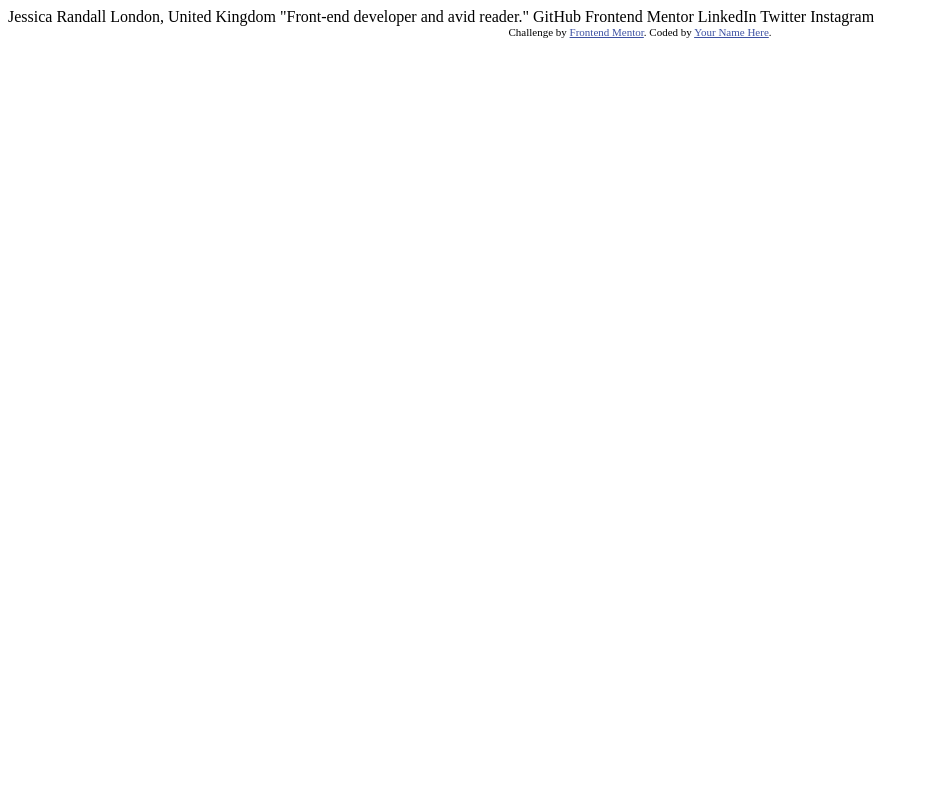
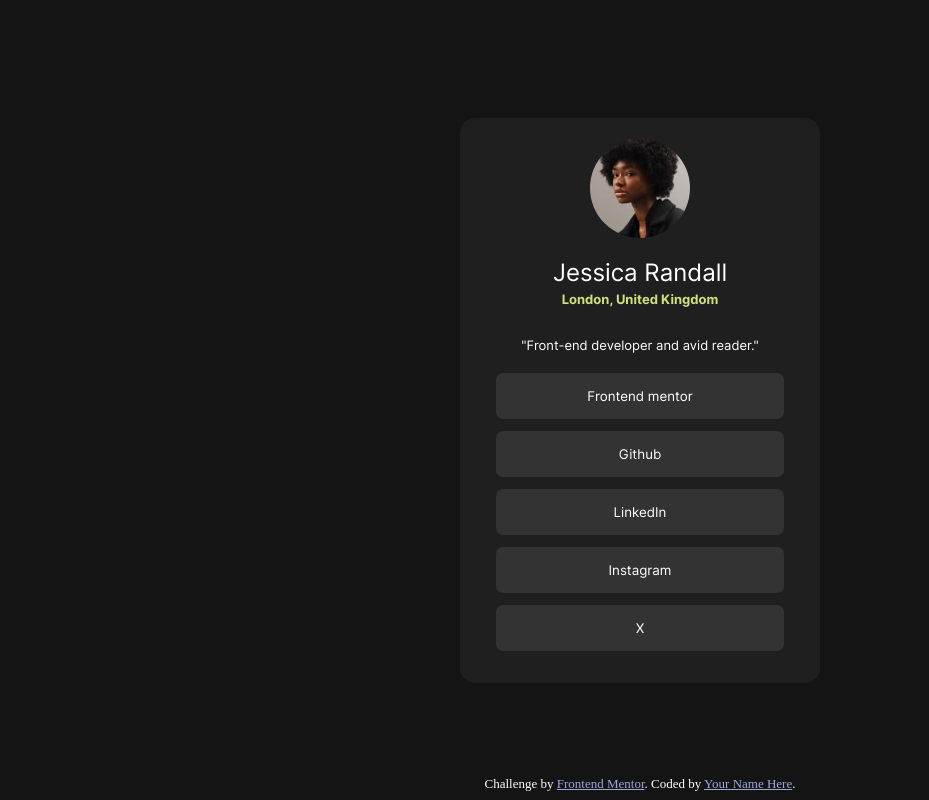
Before and after one commit to pnarne148/social-media-profile, a plain HTML site: page index.html in a window 1280 px wide. Shown: the whole page, without its empty margins (0-929 px from the left). Drawn offline with Linux system fonts and the light colour scheme.

Commit message:
Dummy profile
Dummy social media profile completed

```diff
--- a/index.html
+++ b/index.html
@@ -10,13 +10,99 @@
 
   <!-- Feel free to remove these styles or customise in your own stylesheet 👍 -->
   <style>
-    .attribution { font-size: 11px; text-align: center; }
-    .attribution a { color: hsl(228, 45%, 44%); }
+    @font-face {
+      font-family: 'customFont';
+      src: url('assets/fonts/Inter-VariableFont_slnt,wght.ttf') format('truetype');
+    }
+
+    .attribution {
+      color: white;
+      text-align: center;
+      font-size: small;
+      position: absolute;
+      bottom: 1%;
+      width: 100%;
+     }
+    .attribution a { color: hsl(227, 45%, 73%); }
+
+    body{
+      margin: 0%;
+      padding: 0%;
+      display: flex;
+      height: 100vh;
+      justify-content: center;
+      align-items: center;
+      background-color: #141414;
+    }
+
+    .card{
+      width: 320px;
+      height: auto;
+      background-color: #1F1F1F;
+      padding: 20px;
+      border-radius: 15px;
+      display: flex;
+      flex-direction: column;
+      justify-content: flex-start;
+      align-items: center;
+      font-family: "custonFont";
+      /* display: none; */
+    }
+
+    img {
+      width: 100px;
+      height: auto;
+      border-radius: 50%;
+    }
+
+    .name{
+      color: white;
+      margin-top: 20px;
+      font-family: "customFont";
+      font-size: x-large;
+      margin-bottom: 0%;
+    }
+
+    .place {
+      color: #CBE27A;
+      font-family: "customFont";
+      margin-bottom: 0%;
+      margin-top: 4px;
+      font-size: small;
+    }
+
+    .description {
+      color: white;
+      font-family: "customFont";
+      margin-bottom: 20px;
+      margin-top: 30px;
+      font-size: small;
+    }
+
+    button{
+      color: white;
+      background-color: #333333;
+      padding: 15px;
+      margin-bottom: 12px;
+      width: 90%;
+      height: auto;
+      border-radius: 7px;
+      border: none;
+      font-family: "customFont";
+
+    }
+
+    button:hover{
+      box-shadow: 0 12px 16px 0 rgba(0,0,0,0.24),0 17px 50px 0 rgba(0,0,0,0.19);
+      color: #636262;
+    }
+
+
   </style>
 </head>
 <body>
 
-  Jessica Randall
+  <!-- Jessica Randall
   London, United Kingdom
   "Front-end developer and avid reader."
 
@@ -24,7 +110,22 @@
   Frontend Mentor
   LinkedIn
   Twitter
-  Instagram
+  Instagram -->
+
+  <div class = "card">
+    <img src = "assets\images\avatar-jessica.jpeg"/>
+
+    <p class = "name">Jessica Randall</p>
+    <b class = "place">London, United Kingdom</b>
+    <p class = "description">"Front-end developer and avid reader."</p>
+
+    <button>Frontend mentor</button>
+    <button>Github</button>
+    <button>LinkedIn</button>
+    <button>Instagram</button>
+    <button>X</button>
+
+  </div>
 
   <div class="attribution">
     Challenge by <a href="https://www.frontendmentor.io?ref=challenge" target="_blank">Frontend Mentor</a>.
```
